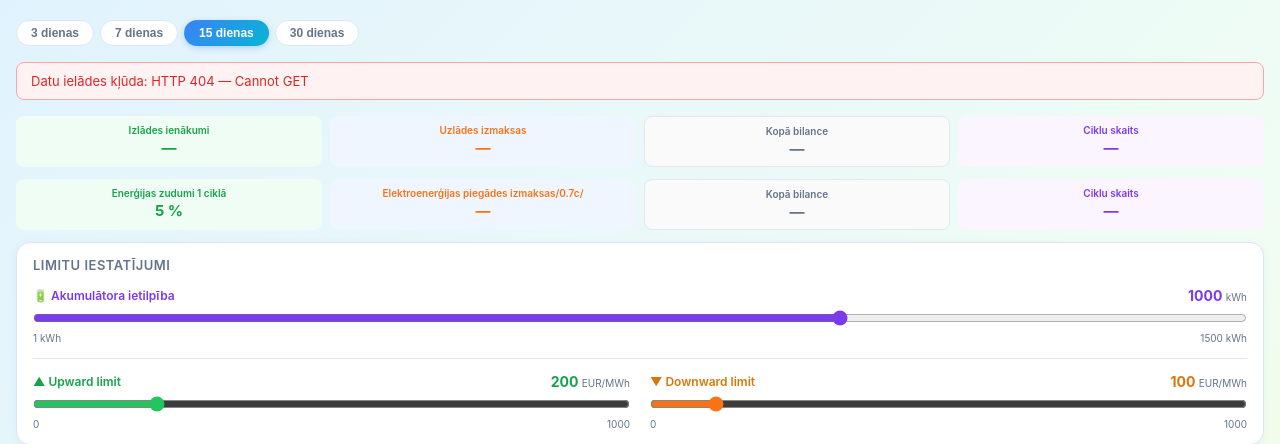
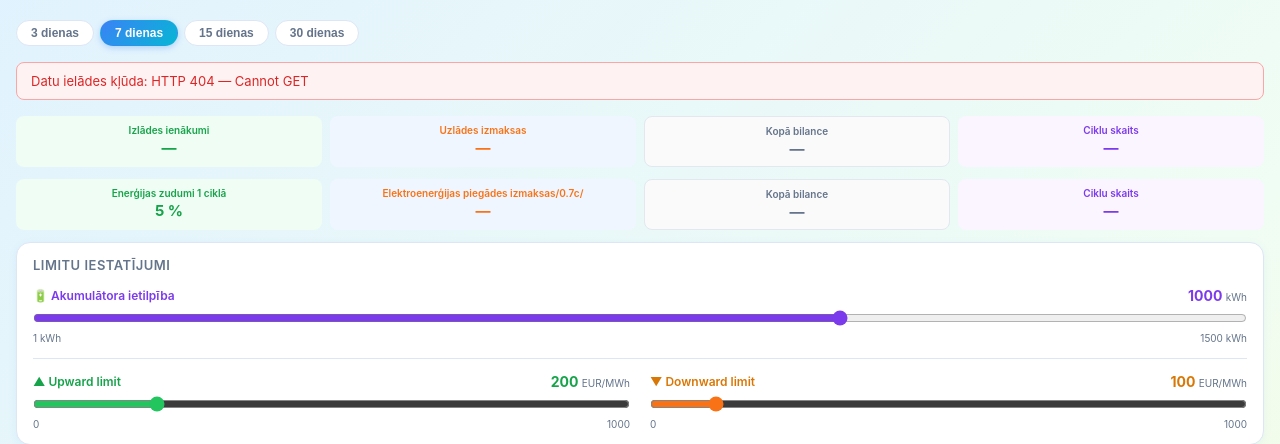
Before and after one commit to kasarkonic/ai_cloud, a Flask app: template templates/balance.html in a window 1280 px wide. Shown: the part 54-498 px from the top of the page. Run offline with Flask 3, Linux system fonts and the light colour scheme; the template is opened without the code that fills it, so the values that code supplies are empty.

Commit message:
15 dienas -> 7 dienas default

```diff
--- a/templates/balance.html
+++ b/templates/balance.html
@@ -253,8 +253,8 @@
 
   <div class="days-row">
     <button class="day-btn" onclick="loadDays(3)">3 dienas</button>
-    <button class="day-btn" onclick="loadDays(7)">7 dienas</button>
-    <button class="day-btn active" id="btn-15" onclick="loadDays(15)">15 dienas</button>
+    <button class="day-btn active" onclick="loadDays(7)">7 dienas</button>
+    <button class="day-btn" id="btn-15" onclick="loadDays(15)">15 dienas</button>
     <button class="day-btn" onclick="loadDays(30)">30 dienas</button>
   </div>
 
```
